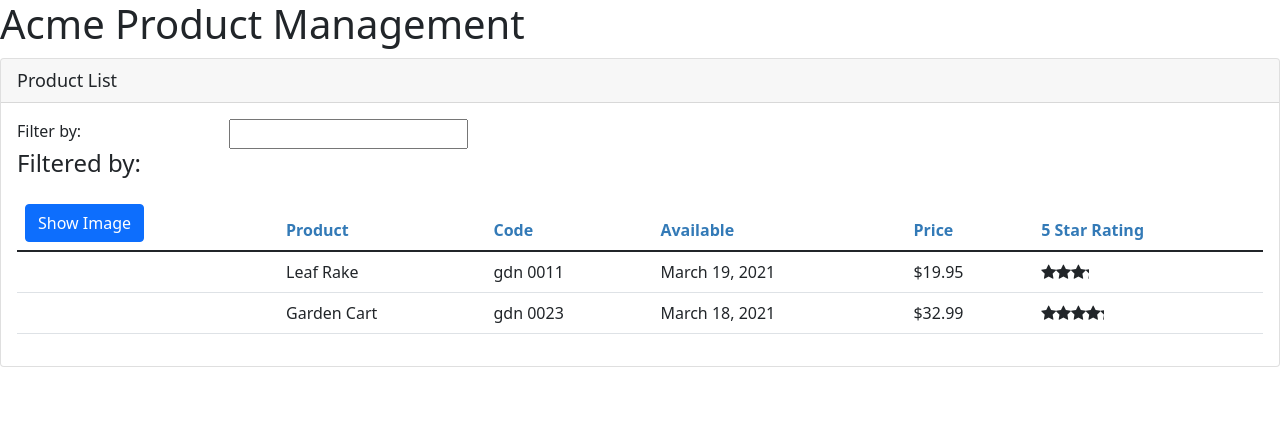
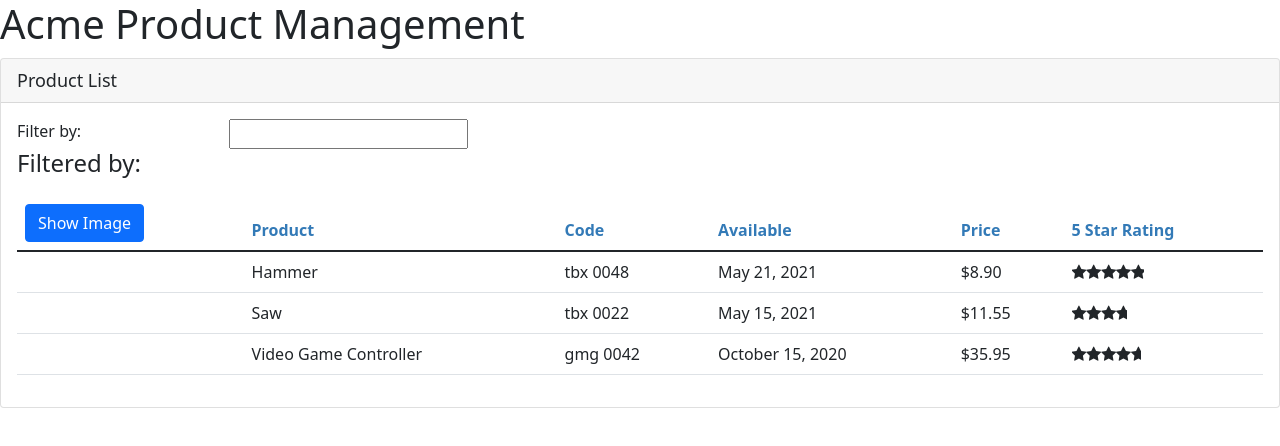
Before and after one commit to tgall019/LearningAngular, an Angular app in the folder APM-Start/: page / in a window 1280 px wide. Shown: the top 446 px of the page. Built offline with nearby package versions, Linux system fonts and the light colour scheme.

Commit message:
Created, registered, and injected a service that holds the products' info

```diff
--- a/APM-Start/src/app/products/product-list.component.ts
+++ b/APM-Start/src/app/products/product-list.component.ts
@@ -1,5 +1,6 @@
 import { Component, OnInit } from "@angular/core";
 import { IProduct } from "./product";
+import { ProductService } from "./product.service";
 
 @Component({
     selector: 'pm-products',
@@ -7,6 +8,7 @@ import { IProduct } from "./product";
     styleUrls: ['./product-list.component.css']
 })
 export class ProductListComponent implements OnInit{
+
     pageTitle: string = 'Product List';
     imageWidth: number = 50;
     imageMargin: number = 2;
@@ -22,35 +24,17 @@ export class ProductListComponent implements OnInit{
     }
 
     filteredProducts: IProduct[] = [];
-    products: IProduct[] = [
-        {
-            "productId": 1,
-            "productName": "Leaf Rake",
-            "productCode": "GDN-0011",
-            "releaseDate": "March 19, 2021",
-            "description": "Leaf rake with 48-inch wooden handle.",
-            "price": 19.95,
-            "starRating": 3.2,
-            "imageUrl": "assets/images/leaf_rake.png"
-        },
-        {
-            "productId": 2,
-            "productName": "Garden Cart",
-            "productCode": "GDN-0023",
-            "releaseDate": "March 18, 2021",
-            "description": "15 gallon capacity rolling garden cart",
-            "price": 32.99,
-            "starRating": 4.2,
-            "imageUrl": "assets/images/garden_cart.png"
-        }
-    ];
+    products: IProduct[] = [];
+
+    constructor(private productService: ProductService) {}
 
     toggleImage(): void {
         this.showImage = !this.showImage;
     }
 
     ngOnInit(): void {
-        this.listFilter = '';
+        this.products = this.productService.getProducts();
+        this.filteredProducts = this.products;
     }
 
     onRatingClicked(message: string): void {
--- /dev/null
+++ b/APM-Start/src/app/products/product.service.ts
@@ -0,0 +1,43 @@
+import { Injectable } from "@angular/core";
+import { IProduct } from "./product";
+
+@Injectable({
+    providedIn: 'root'
+})
+export class ProductService {
+
+    getProducts(): IProduct[] {
+        return [
+            {
+                "productId": 5,
+                "productName": "Hammer",
+                "productCode": "TBX-0048",
+                "releaseDate": "May 21, 2021",
+                "description": "Curved claw steel hammer",
+                "price": 8.9,
+                "starRating": 4.8,
+                "imageUrl": "assets/images/hammer.png"
+            },
+            {
+                "productId": 8,
+                "productName": "Saw",
+                "productCode": "TBX-0022",
+                "releaseDate": "May 15, 2021",
+                "description": "15-inch steel blade hand saw",
+                "price": 11.55,
+                "starRating": 3.7,
+                "imageUrl": "assets/images/saw.png"
+            },
+            {
+                "productId": 10,
+                "productName": "Video Game Controller",
+                "productCode": "GMG-0042",
+                "releaseDate": "October 15, 2020",
+                "description": "Standard two-button video game controller",
+                "price": 35.95,
+                "starRating": 4.6,
+                "imageUrl": "assets/images/xbox-controller.png"
+            }
+        ]
+    }
+}
```
Also changed, not shown: 1 other file (tests, documents, lock files or other folders).
